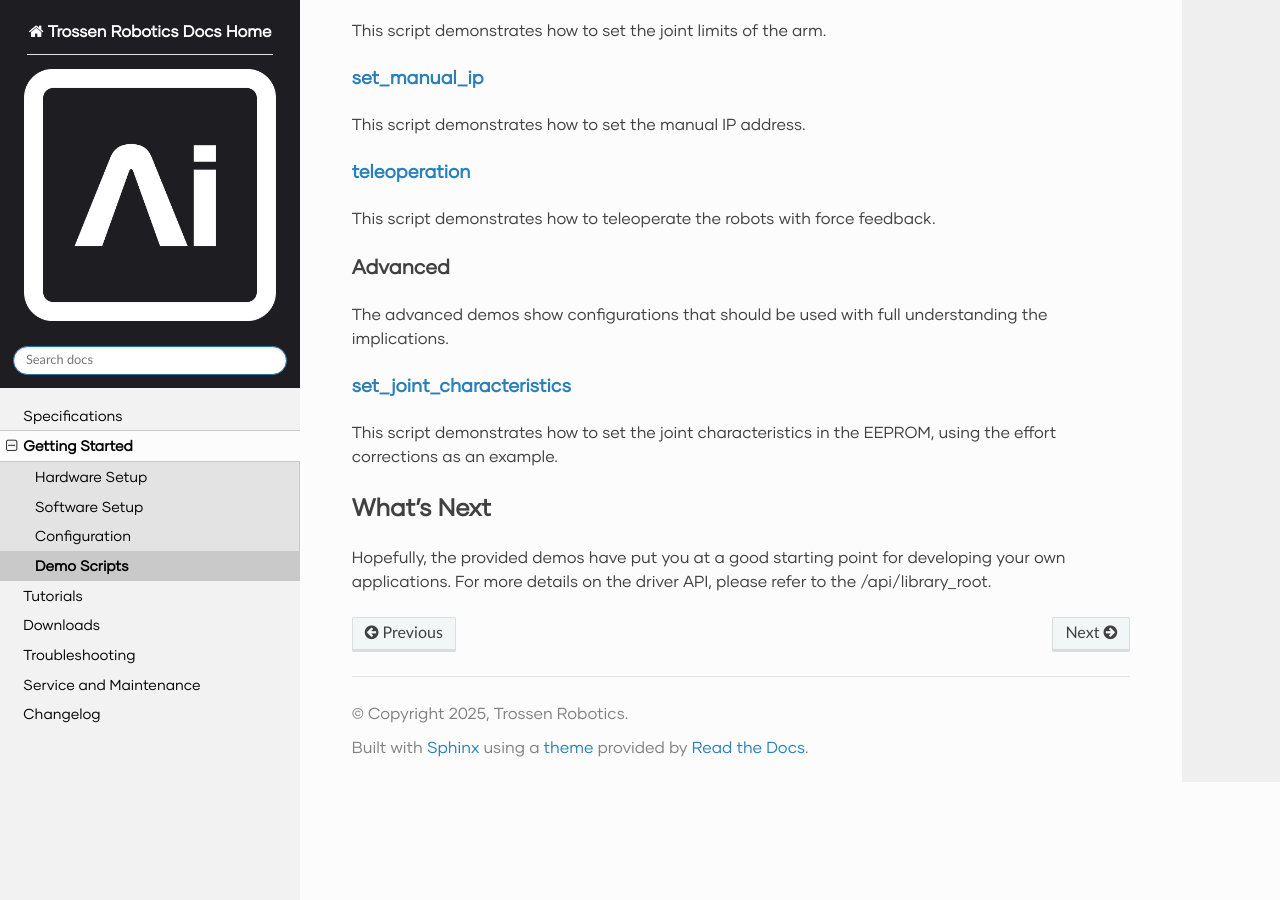
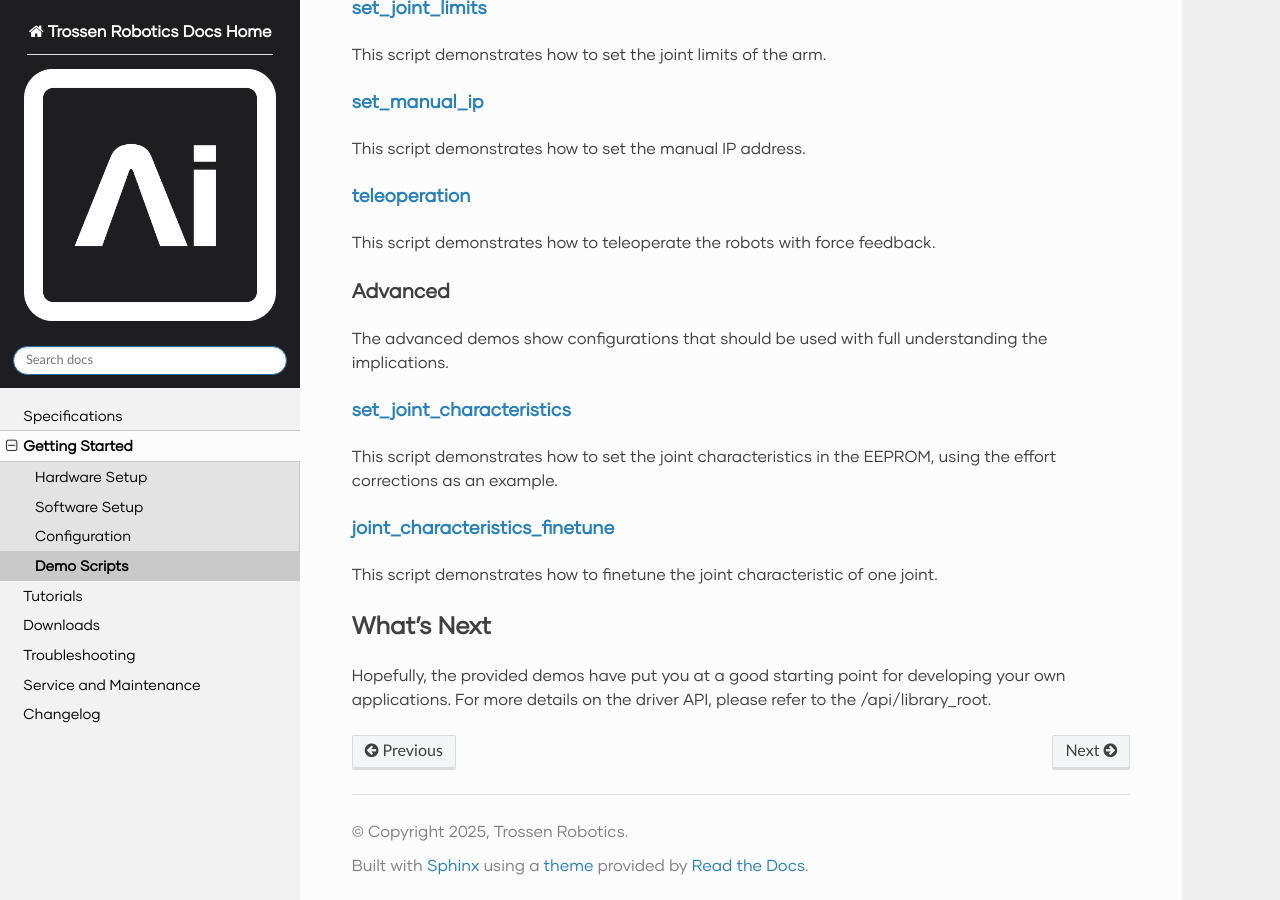
Before and after one commit to TrossenRobotics/trossen_arm, a Sphinx documentation site: the page built from docs/getting_started/demo_scripts.rst, in a window 1280 px wide and 900 px high, scrolled down 4420 px. Built offline with Sphinx 7.4.7 and the Read the Docs theme 3.1.0, drawn with Linux system fonts in a browser that asks for light colours; some web fonts are replaced; pages that are not in the unit, such as notebooks, are missing from menus; before the commit the page ends 5202 px from its top, so only the background shows below that; some of the changed text lies outside the part shown.

Commit message:
Added joint_characteristics_finetune demo

```diff
--- a/docs/changelog.rst
+++ b/docs/changelog.rst
@@ -24,6 +24,8 @@ Trossen Arm Driver
 - `spdlog <https://github.com/gabime/spdlog>`_ is now used for logging for the C++ library and its capabilities are exposed to Python for use with `the Python logging module <https://docs.python.org/3/library/logging.html>`_.
   This allows users to configure the driver's logging level, format, and preferred sinks.
   See the :ref:`getting_started/demo_scripts:`error_recovery_and_logging`_` demo for usage.
+- Added a demo for finetuning joint characteristics.
+  It is available in :ref:`getting_started/demo_scripts:`joint_characteristics_finetune`_`.
 
 Trossen Arm Controller Firmware
 -------------------------------
--- a/docs/getting_started/demo_scripts.rst
+++ b/docs/getting_started/demo_scripts.rst
@@ -308,43 +308,50 @@ The advanced demos show configurations that should be used with full understandi
 
 This script demonstrates how to set the joint characteristics in the EEPROM, using the effort corrections as an example.
 
-.. _`cartesian_external_effort`: https://github.com/TrossenRobotics/libtrossen_arm/tree/main/demos/python/cartesian_external_effort.py
+`joint_characteristics_finetune`_
+^^^^^^^^^^^^^^^^^^^^^^^^^^^^^^^^^
 
-.. _`cartesian_position`: https://github.com/TrossenRobotics/libtrossen_arm/tree/main/demos/python/cartesian_position.py
+This script demonstrates how to finetune the joint characteristic of one joint.
 
-.. _`cartesian_velocity`: https://github.com/TrossenRobotics/libtrossen_arm/tree/main/demos/python/cartesian_velocity.py
+.. _`cartesian_external_effort`: https://github.com/TrossenRobotics/trossen_arm/tree/main/demos/python/cartesian_external_effort.py
 
-.. _`configuration_in_yaml`: https://github.com/TrossenRobotics/libtrossen_arm/tree/main/demos/python/configuration_in_yaml.py
+.. _`cartesian_position`: https://github.com/TrossenRobotics/trossen_arm/tree/main/demos/python/cartesian_position.py
 
-.. _`configure_cleanup`: https://github.com/TrossenRobotics/libtrossen_arm/tree/main/demos/python/configure_cleanup.py
+.. _`cartesian_velocity`: https://github.com/TrossenRobotics/trossen_arm/tree/main/demos/python/cartesian_velocity.py
 
-.. _`error_recovery_and_logging`: https://github.com/TrossenRobotics/libtrossen_arm/tree/main/demos/python/error_recovery_and_logging.py
+.. _`configuration_in_yaml`: https://github.com/TrossenRobotics/trossen_arm/tree/main/demos/python/configuration_in_yaml.py
 
-.. _`gravity_compensation`: https://github.com/TrossenRobotics/libtrossen_arm/tree/main/demos/python/gravity_compensation.py
+.. _`configure_cleanup`: https://github.com/TrossenRobotics/trossen_arm/tree/main/demos/python/configure_cleanup.py
 
-.. _`gripper_torque`: https://github.com/TrossenRobotics/libtrossen_arm/tree/main/demos/python/gripper_torque.py
+.. _`error_recovery_and_logging`: https://github.com/TrossenRobotics/trossen_arm/tree/main/demos/python/error_recovery_and_logging.py
 
-.. _`mixed_interpolation_space`: https://github.com/TrossenRobotics/libtrossen_arm/tree/main/demos/python/mixed_interpolation_space.py
+.. _`joint_characteristics_finetune`: https://github.com/TrossenRobotics/trossen_arm/blob/main/demos/python/joint_characteristics_finetune.py
 
-.. _`move_two`: https://github.com/TrossenRobotics/libtrossen_arm/tree/main/demos/python/move_two.py
+.. _`gravity_compensation`: https://github.com/TrossenRobotics/trossen_arm/tree/main/demos/python/gravity_compensation.py
 
-.. _`move`: https://github.com/TrossenRobotics/libtrossen_arm/tree/main/demos/python/move.py
+.. _`gripper_torque`: https://github.com/TrossenRobotics/trossen_arm/tree/main/demos/python/gripper_torque.py
 
-.. _`set_factory_reset_flag`: https://github.com/TrossenRobotics/libtrossen_arm/tree/main/demos/python/set_factory_reset_flag.py
+.. _`mixed_interpolation_space`: https://github.com/TrossenRobotics/trossen_arm/tree/main/demos/python/mixed_interpolation_space.py
 
-.. _`set_ip_method`: https://github.com/TrossenRobotics/libtrossen_arm/tree/main/demos/python/set_ip_method.py
+.. _`move_two`: https://github.com/TrossenRobotics/trossen_arm/tree/main/demos/python/move_two.py
 
-.. _`set_joint_limits`: https://github.com/TrossenRobotics/libtrossen_arm/tree/main/demos/python/set_joint_limits.py
+.. _`move`: https://github.com/TrossenRobotics/trossen_arm/tree/main/demos/python/move.py
 
-.. _`set_manual_ip`: https://github.com/TrossenRobotics/libtrossen_arm/tree/main/demos/python/set_manual_ip.py
+.. _`set_factory_reset_flag`: https://github.com/TrossenRobotics/trossen_arm/tree/main/demos/python/set_factory_reset_flag.py
 
-.. _`set_mode`: https://github.com/TrossenRobotics/libtrossen_arm/tree/main/demos/python/set_mode.py
+.. _`set_ip_method`: https://github.com/TrossenRobotics/trossen_arm/tree/main/demos/python/set_ip_method.py
 
-.. _`set_joint_characteristics`: https://github.com/TrossenRobotics/libtrossen_arm/tree/main/demos/python/set_joint_characteristics.py
+.. _`set_joint_limits`: https://github.com/TrossenRobotics/trossen_arm/tree/main/demos/python/set_joint_limits.py
 
-.. _`simple_move`: https://github.com/TrossenRobotics/libtrossen_arm/tree/main/demos/python/simple_move.py
+.. _`set_manual_ip`: https://github.com/TrossenRobotics/trossen_arm/tree/main/demos/python/set_manual_ip.py
 
-.. _`teleoperation`: https://github.com/TrossenRobotics/libtrossen_arm/tree/main/demos/python/teleoperation.py
+.. _`set_mode`: https://github.com/TrossenRobotics/trossen_arm/tree/main/demos/python/set_mode.py
+
+.. _`set_joint_characteristics`: https://github.com/TrossenRobotics/trossen_arm/tree/main/demos/python/set_joint_characteristics.py
+
+.. _`simple_move`: https://github.com/TrossenRobotics/trossen_arm/tree/main/demos/python/simple_move.py
+
+.. _`teleoperation`: https://github.com/TrossenRobotics/trossen_arm/tree/main/demos/python/teleoperation.py
 
 What's Next
 ===========
```
